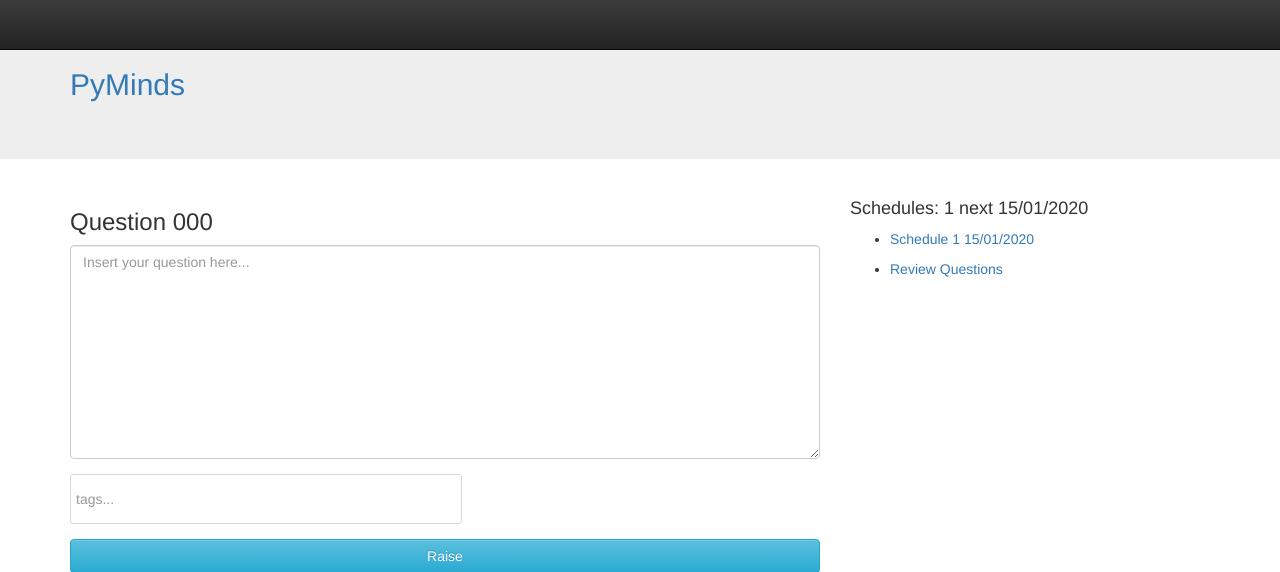
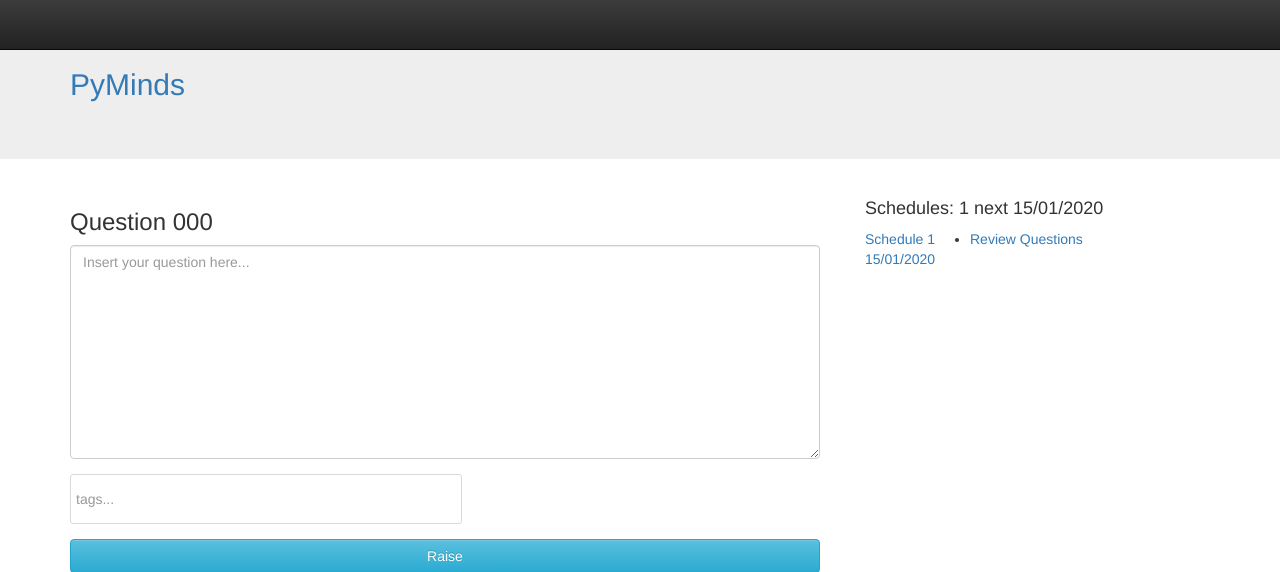
Before and after one commit to andersonresende/pyminds, a Django app: template review/templates/home.html in a window 1280 px wide. Shown: the top 572 px of the page. Run offline with Django 3.2, Linux system fonts and the light colour scheme; tables that the repository leaves empty hold one stand-in row (values such as "Sample post"); the template is opened without the code that fills it: values that come from a table or form of the project are taken from there, most other values are stand-ins (such as "Sample title", 1, 10 or a date in 2020); some libraries are stand-ins or nearby versions.

Commit message:
Refactoring questioins links css

```diff
--- a/review/templates/home.html
+++ b/review/templates/home.html
@@ -36,13 +36,16 @@
 
         {% block content_right %}
 
-        <h4>Schedules: {{count_schedules}}
-        next {{ next_schedule.date|date:"d/m/Y"  }}</h4>
-           <ul>
+        <div class="col-md-12">
+            <h4>Schedules: {{count_schedules}} next {{ next_schedule.date|date:"d/m/Y"  }}</h4>
+        </div>
+
         {% for s in schedules %}
-            <li><a href="{% url 'schedule_page' s.id %}">{{s}}</a></li>
+            <div class="col-md-4"><a href="{% url 'schedule_page' s.id %}">{{s}}</a></div>
        {% endfor %}
-            </ul>
+
+
+
             <ul>
                 <li class="old"><a href="{% url 'closed_questions' %}"> Review Questions</a></li>
             </ul>
```
